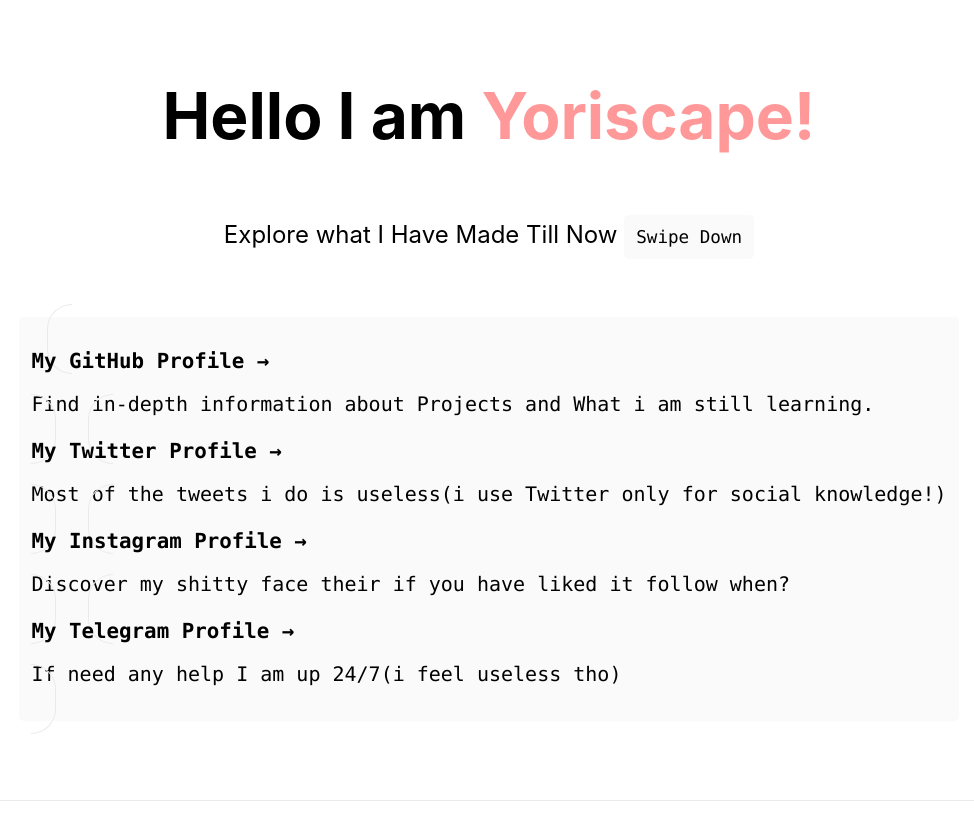
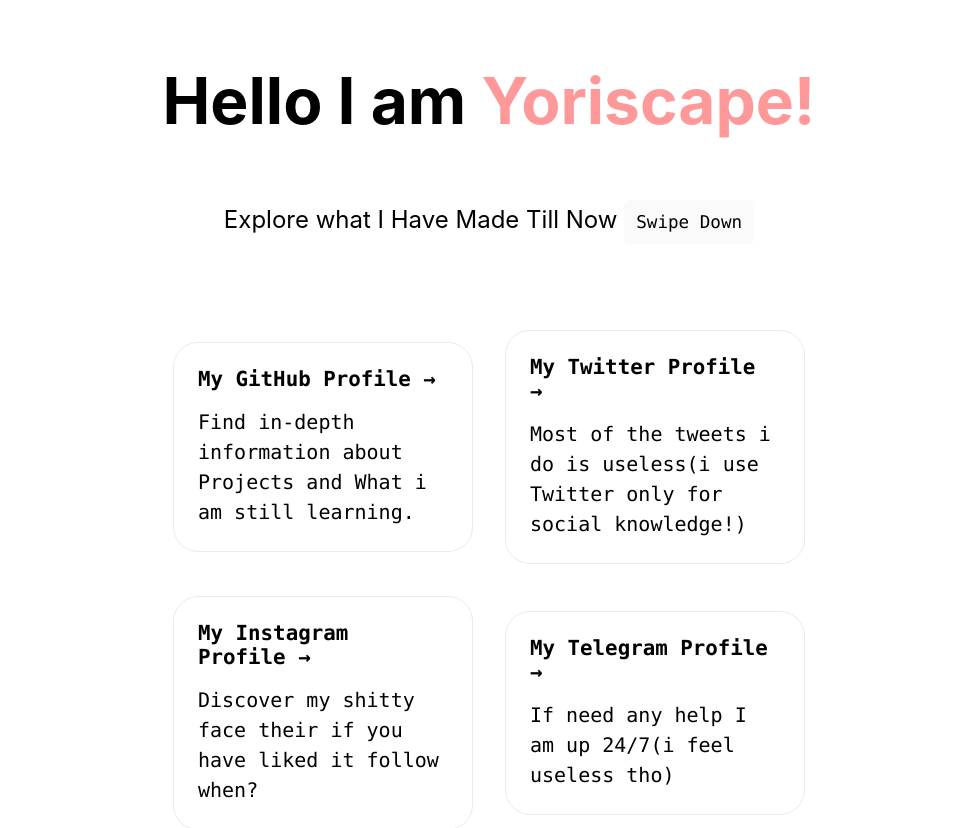
Before and after one commit to yoriscape/yoriscape-nextjs, a Next.js app: page / in a window 1280 px wide. Shown: the top 828 px of the page, without its empty margins (151-1125 px from the left). Built offline with nearby package versions, Linux system fonts and the light colour scheme.

Commit message:
Update Home.module.css

```diff
--- a/styles/Home.module.css
+++ b/styles/Home.module.css
@@ -66,7 +66,11 @@
 }
 
 .grid {
-  background: #fafafa;
+  display: flex;
+  align-items: center;
+  justify-content: center;
+  flex-wrap: wrap;
+  max-width: 800px;
   border-radius: 5px;
   padding: 0.75rem;
   font-size: 1.1rem;
```
